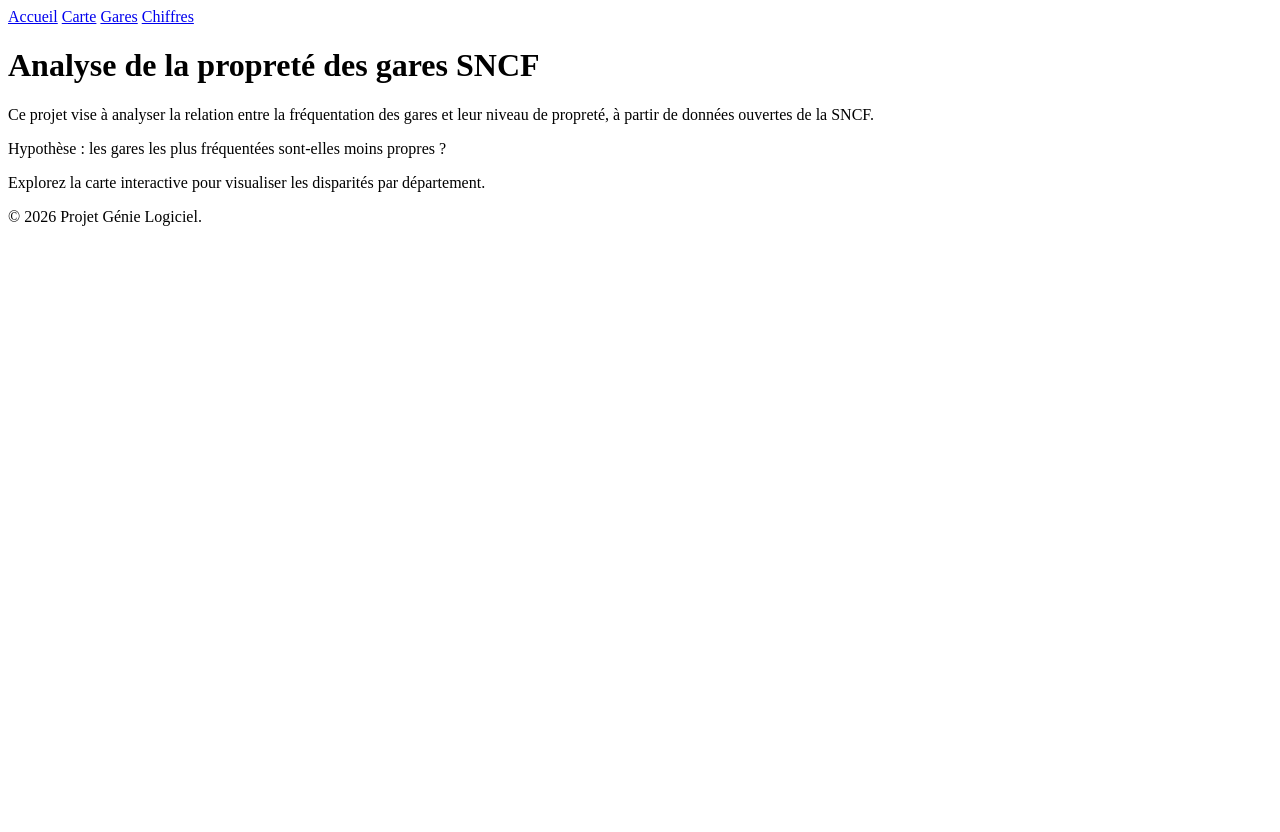
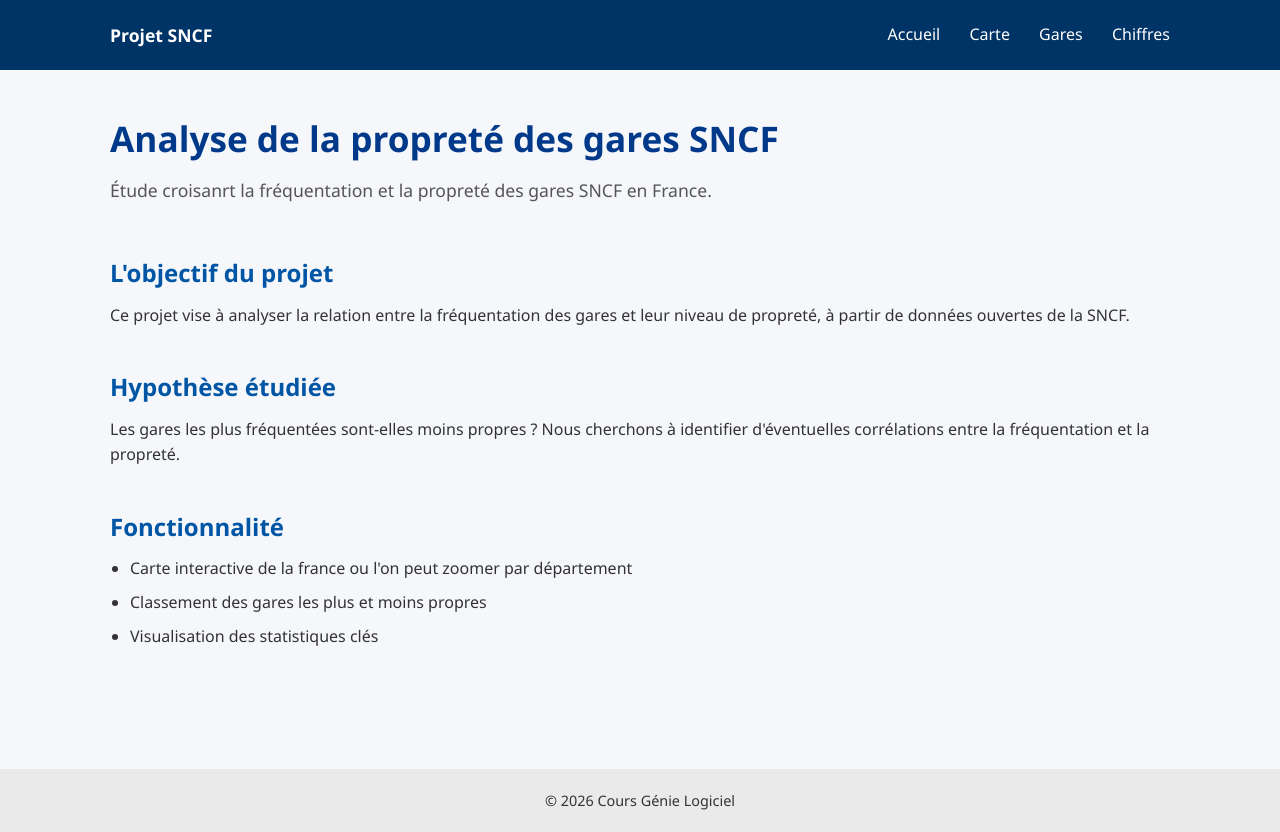
Before and after one commit to lgadroy/genie-logiciel, a Flask app: page / in a window 1280 px wide. Before the commit the page ends 226 px from the top, so only its background shows below. Run offline with Flask 3, Linux system fonts and the light colour scheme.

Commit message:
Page home

```diff
--- a/static/CSS/style.css
+++ b/static/CSS/style.css
@@ -0,0 +1,170 @@
+/*
+-----------------------------------------------------------
+                    THÉME
+-----------------------------------------------------------
+*/
+
+:root{
+    /*Couleur*/
+    --primary-color : #003366;
+    --secondary-color:#00398a;
+    --tertiatry-color : #0055a5;
+    --background-color : #f5f7fa;
+    --text-color : #333;
+    --light-gray : #eaeaea;
+
+    /*TAILLE*/
+    --max-width : 1100px;
+}
+
+/*
+-----------------------------------------------------------
+                    BODY
+-----------------------------------------------------------
+*/
+
+*{
+    margin : 0;
+    padding: 0;
+    box-sizing: border-box;
+}
+
+body{
+    font-family: "Segoe UI", Arial, sans-serif;
+    color : var(--text-color);
+    background-color: var(--background-color);
+    line-height: 1.6;
+}
+
+/*
+-----------------------------------------------------------
+                    CONTENEUR
+-----------------------------------------------------------
+*/
+
+.container{
+    max-width: var(--max-width);
+    margin: 0 auto;
+    padding: 0 20px;
+}
+
+/*
+-----------------------------------------------------------
+                    HEADER
+-----------------------------------------------------------
+*/
+
+.header{
+    background-color: var(--primary-color);
+    color: white;
+}
+
+.header-content{
+    display: flex;
+    justify-content: space-between;
+    align-items: center;
+    height: 70px;
+}
+
+.logo{
+    font-weight: bold;
+    font-size: 1.1rem;
+}
+
+/*
+-----------------------------------------------------------
+                    NAVBAR
+-----------------------------------------------------------
+*/
+
+.nav-link{
+    color: white;
+    text-decoration: none;
+    margin-left: 25px;
+    font-weight: 500;
+}
+
+.nav-link:hover{
+    text-decoration: underline;
+}
+
+/*
+-----------------------------------------------------------
+                    MAIN
+-----------------------------------------------------------
+*/
+
+.main-content{
+    padding: 40px 0;
+}
+/*
+-----------------------------------------------------------
+                    TEXTE/TITRE
+-----------------------------------------------------------
+*/
+
+.title{
+    margin-bottom: 50px;
+}
+
+.title-subtitle{
+    font-size: 1.1rem;
+    color: #555;
+}
+
+h1{
+    font-size: 2.2rem;
+    color: var(--secondary-color);
+    margin-bottom: 10px;
+}
+
+h2{
+    font-size: 1.1;
+    color: var(--tertiatry-color);
+    margin-bottom: 10px;
+}
+
+/*
+-----------------------------------------------------------
+                    SECTION
+-----------------------------------------------------------
+*/
+
+.section{
+    margin-bottom: 40px;
+}
+
+/*
+-----------------------------------------------------------
+                    LISTE
+-----------------------------------------------------------
+*/
+
+.feature-list{
+    list-style: disc;
+    padding-left: 20px;
+}
+
+.feature-list li{
+    margin-bottom: 8px;
+}
+
+/*
+-----------------------------------------------------------
+                    TABLEAU
+-----------------------------------------------------------
+*/
+
+/*
+-----------------------------------------------------------
+                    FOOTER
+-----------------------------------------------------------
+*/
+
+.footer{
+    background-color: var(--light-gray);
+    padding: 20px 0;
+    margin-top: 40px;
+    text-align: center;
+    font-size: 0.9rem;
+}
--- a/templates/header&footer.html
+++ b/templates/header&footer.html
@@ -3,26 +3,35 @@
     <head>
         <meta charset="UFT-8">
         <title>{% block title %} Projet Génie Logiciel {% endblock %}</title>
-        <link rel="stlesheet" href="{{ url_for('static', filename='CSS/style.css') }}">
+        <link rel="stylesheet" href="{{ url_for('static', filename='CSS/style.css') }}">
     </head>
 
     <body>
-        <header>
-            <nav class="navbar">
-                <a href="/">Accueil</a>
-                <a href="/carte">Carte</a>
-                <a href="/gare">Gares</a>
-                <a href="/chiffre">Chiffres</a>
-            </nav>
+        <header class="header">
+            <div class="container header-content">
+                <div class="logo">
+                    Projet SNCF
+                </div>
+                <nav class="nav">
+                    <a href="/" class="nav-link">Accueil</a>
+                    <a href="/carte" class="nav-link">Carte</a>
+                    <a href="/gare" class="nav-link">Gares</a>
+                    <a href="/chiffre" class="nav-link">Chiffres</a>
+                </nav>
+            </div>
         </header>
 
-        <main>
-            {% block content %}
-            {% endblock %}
+        <main class="main-content">
+            <div class="container">
+                {% block content %}
+                {% endblock %}
+            </div>
         </main>
 
-        <footer>
-            <p>&copy; 2026 Projet Génie Logiciel.</p>
+        <footer class="footer">
+            <div class="container footer-content">
+                <p>&copy; 2026 Cours Génie Logiciel</p>
+            </div>
         </footer>
 
     </body>
--- a/templates/home.html
+++ b/templates/home.html
@@ -3,18 +3,37 @@
 {% block title %}Accueil{% endblock %}
 
 {% block content %}
+
+<section class="title">
     <h1>Analyse de la propreté des gares SNCF</h1>
+    <p class="title-subtitle">
+        Étude croisanrt la fréquentation et la propreté des gares SNCF en France.
+    </p>
+</section>
 
+<section class="section">
+    <h2>L'objectif du projet</h2>
     <p>
         Ce projet vise à analyser la relation entre la fréquentation des gares
         et leur niveau de propreté, à partir de données ouvertes de la SNCF.
     </p>
+</section>
 
+<section class="section">
+    <h2>Hypothèse étudiée</h2>
     <p>
-Hypothèse : les gares les plus fréquentées sont-elles moins propres ?
+        Les gares les plus fréquentées sont-elles moins propres ?
+        Nous cherchons à identifier d'éventuelles corrélations entre la fréquentation et la propreté.
     </p>
+</section>
 
-<p>
-Explorez la carte interactive pour visualiser les disparités par département.
-</p>
+<section class="section">
+    <h2>Fonctionnalité</h2>
+    <ul class="feature-list">
+        <li>Carte interactive de la france ou l'on peut zoomer par département</li>
+        <li>Classement des gares les plus et moins propres</li>
+        <li>Visualisation des statistiques clés</li>
+    </ul>
+</section>
+
 {% endblock %}
```
Also changed, not shown: templates/carte.html (+7 -0 lines), templates/chiffre.html (+7 -0 lines), templates/gare.html (+7 -0 lines). Lines whose indentation alone changed are shown as unchanged.
